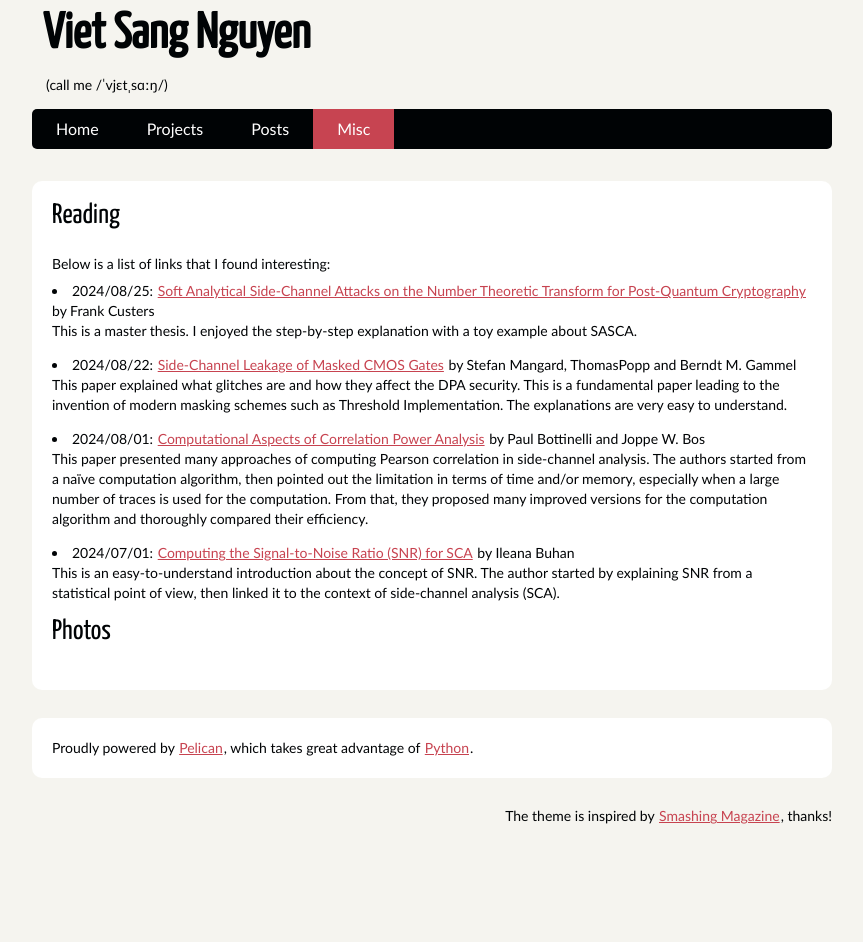
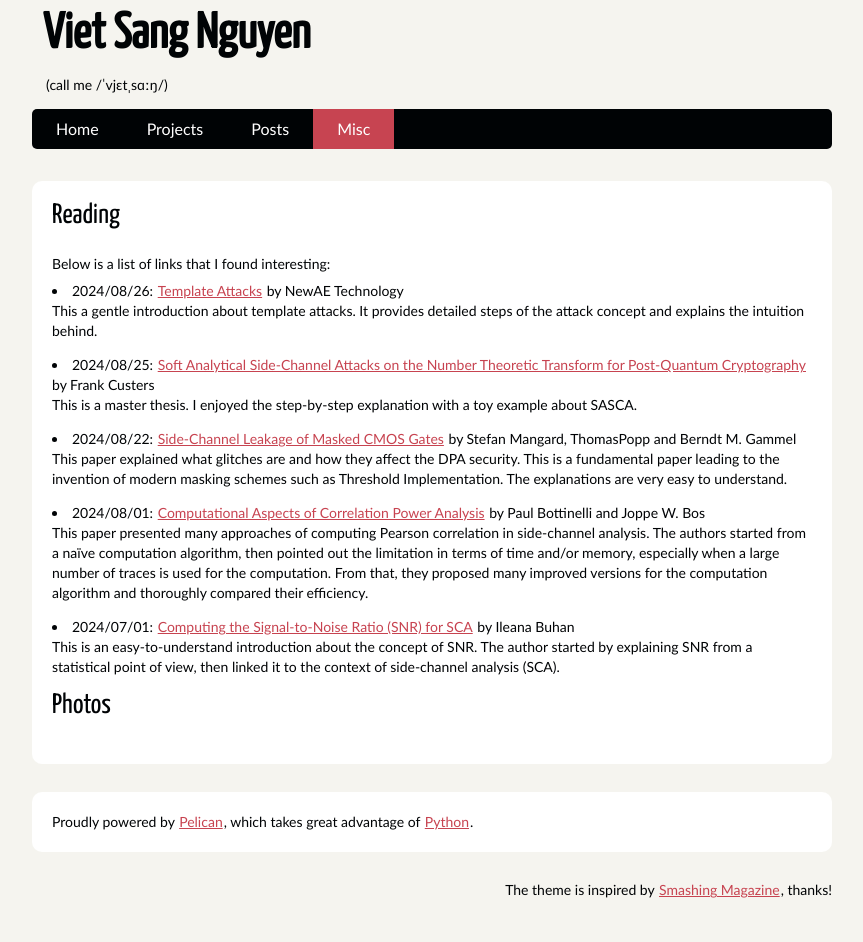
Before and after one commit to nvietsang/nvietsang.github.io, a Jekyll site: the page built from misc.html, in a window 1280 px wide. Shown: the whole page, without its empty margins (208-1071 px from the left). Built offline with Jekyll 4.4.1, drawn with Linux system fonts in a browser that asks for light colours; before the commit the page ends 900 px from its top, so only the background shows below that.

Commit message:
add reading material

```diff
--- a/misc.html
+++ b/misc.html
@@ -5,6 +5,14 @@ layout: default
 <section id="content" class="body">
     <h1> Reading </h1>
     Below is a list of links that I found interesting:
+
+        <li>
+            2024/08/26:
+            <a href="http://wiki.newae.com/Template_Attacks">Template Attacks</a>
+            by NewAE Technology
+            <br>
+            This a gentle introduction about template attacks. It provides detailed steps of the attack concept and explains the intuition behind.
+        </li>
 
         <li>
             2024/08/25:
```
